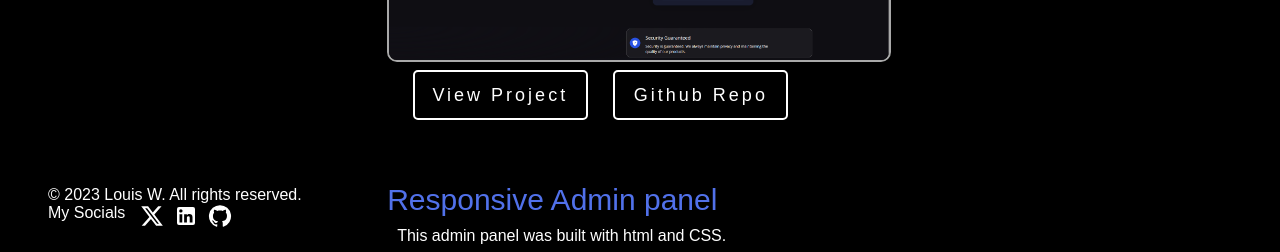
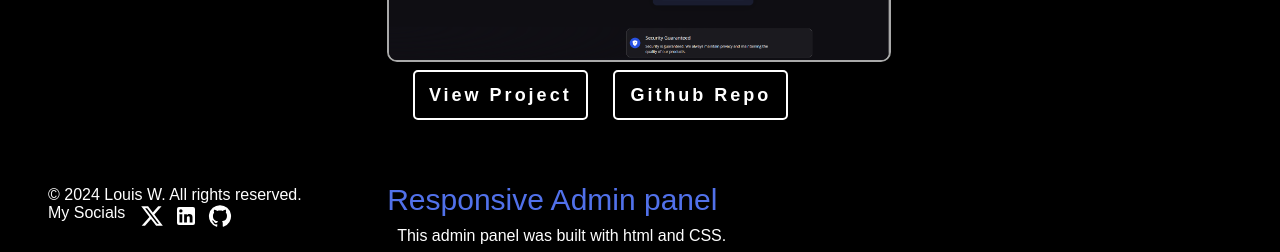
Before and after one commit to LouisWdev/Louis-react-portfolio, a React (Vite) app: page /Portfolio in a window 1280 px wide. Shown: the part 548-800 px from the top of the page. Built offline with nearby package versions, Linux system fonts and the light colour scheme.

Commit message:
Styling changes

```diff
--- a/src/Pages/Portfolio.tsx
+++ b/src/Pages/Portfolio.tsx
@@ -74,6 +74,7 @@ const TextContainer = styled.div`
 `;
 
 const VisitButton = styled.button`
+     font-weight: 700;
      margin-top: 1vh;
      font-size: large;
      cursor: pointer;
--- a/src/components/Footer.tsx
+++ b/src/components/Footer.tsx
@@ -44,7 +44,7 @@ const Socials = styled.div`
 const Footer = () => {
   return (
       <FooterContainer>
-              <Text>© 2023 Louis W. All rights reserved.</Text>
+              <Text>© 2024 Louis W. All rights reserved.</Text>
               <Socials>My Socials
                 <TwitterIconContainer>
                    <Link to="https://twitter.com/LouisWDev">
```
